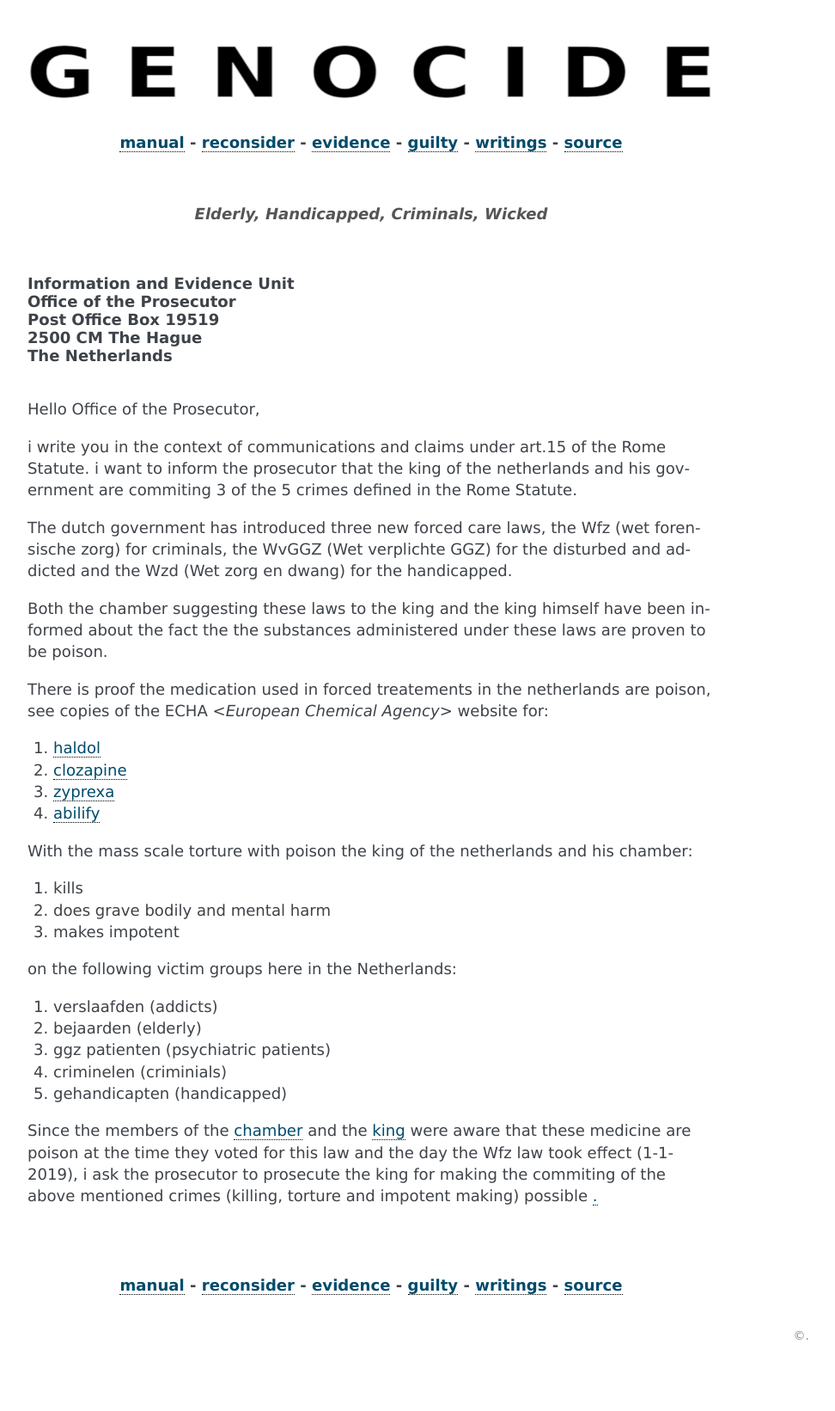
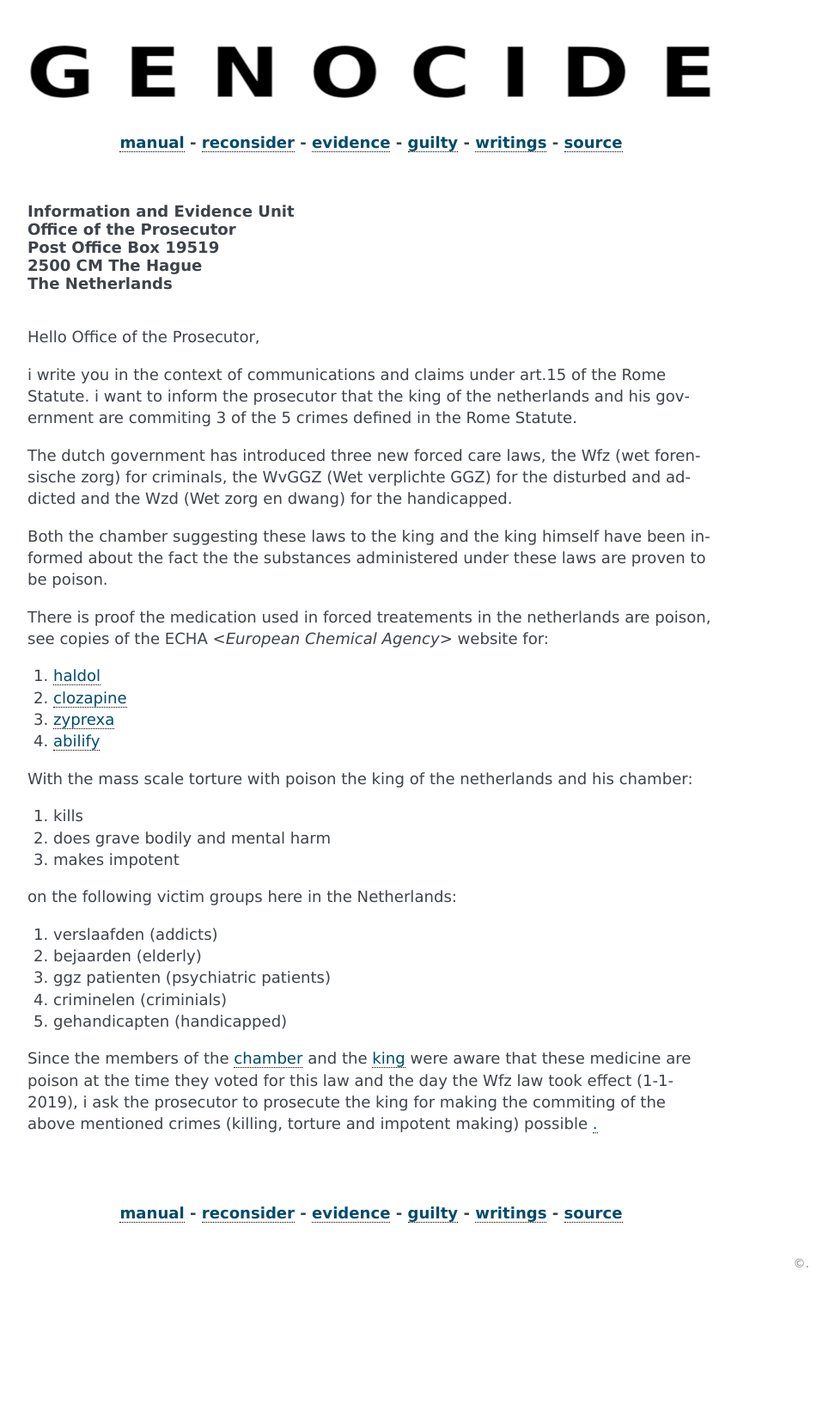
Before and after one commit to bthate/sbn, a Sphinx documentation site: the page built from docs/index.rst, in a window 1280 px wide. Shown: the whole page at 86% size, without its empty margins (168-1140 px from the left). Built offline with Sphinx 7.4.7, drawn with Linux system fonts in a browser that asks for light colours; after the commit the page ends 1557 px from its top, so only the background shows below that.

Commit message:
update model

```diff
--- a/docs/index.rst
+++ b/docs/index.rst
@@ -2,13 +2,7 @@
 
 .. raw:: html
 
-    <br><br>
-
-    <center><b><i>Elderly, Handicapped, Criminals, Wicked</i></b></center>
-
-.. raw:: html
-
-    <br><br>
+    <br>
 
 .. title:: Reconsider
 
```
Also changed, not shown: 1 other file.
